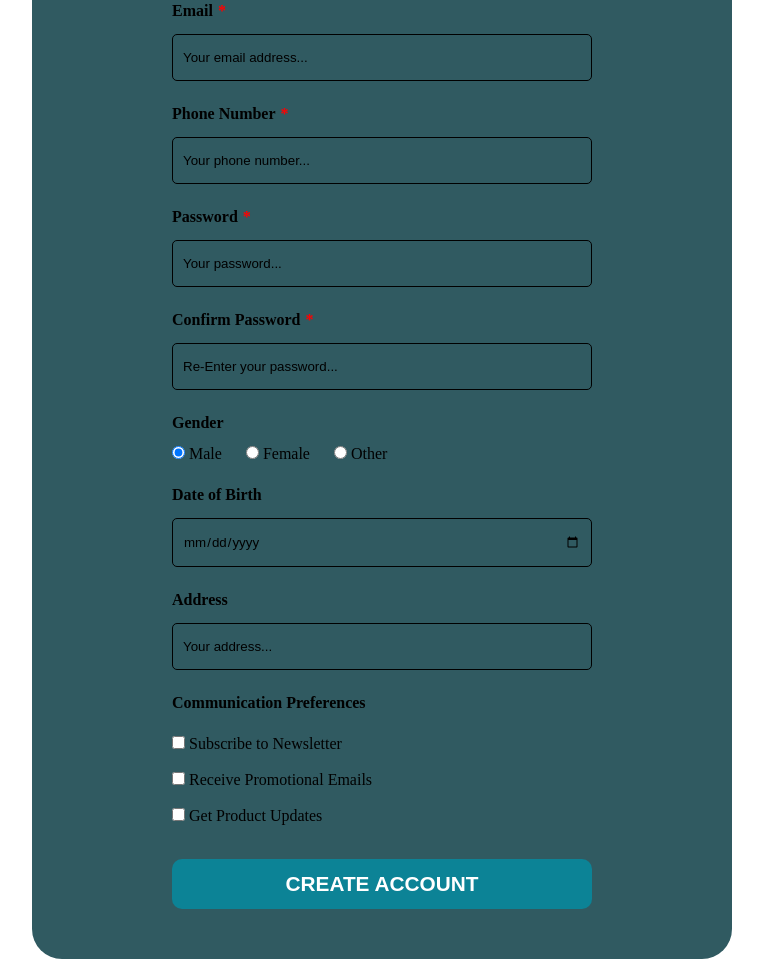
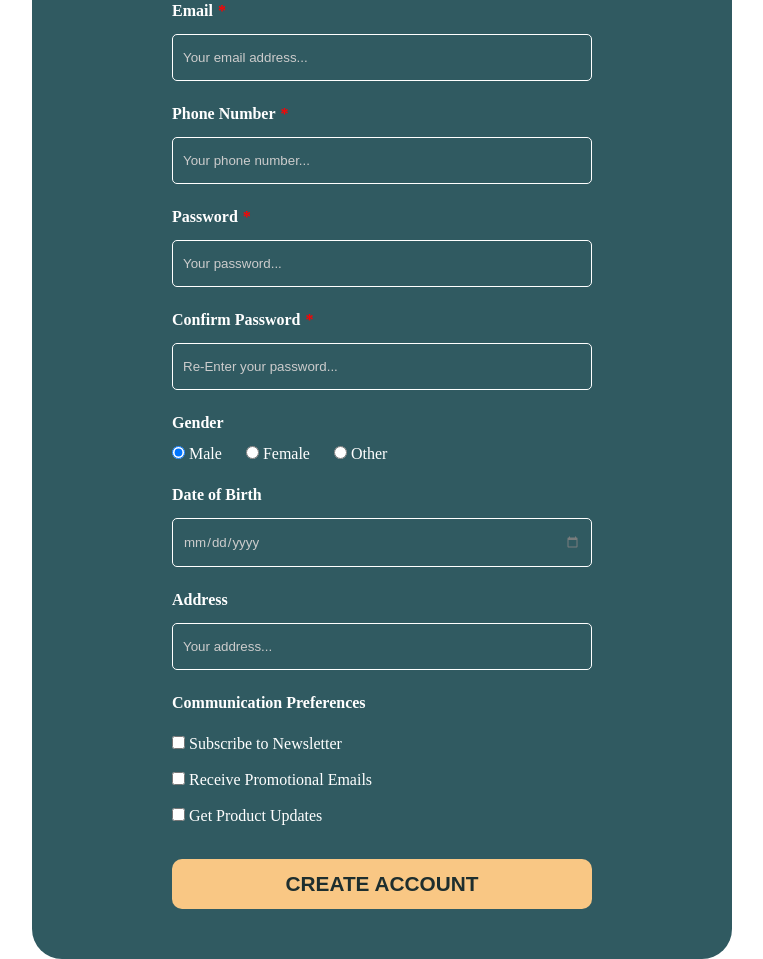
Before and after one commit to DiuTranThi2610/f8-zoom-day-5, a plain HTML site: page form-interactive.html in a window 1280 px wide. Shown: the part 491-1450 px from the top of the page, without its empty margins (258-1021 px from the left). Drawn offline with Linux system fonts and the light colour scheme.

Commit message:
Update form-interactive

```diff
--- a/css/style.css
+++ b/css/style.css
@@ -54,6 +54,10 @@ h1{
 }
 
 .menu-item {
+    display: flex;
+    align-items: center;
+    justify-content: center;
+    padding: 0 20px;
     height: 80px;
     border-left: 1px solid #fff;
 }
@@ -63,12 +67,8 @@ h1{
 }
 
 .menu-item a {
-    display: flex;
-    align-items: center;
-    justify-content: center;
     height: 100%;
-    padding: 0 20px;
-
+    align-content: center;
     color: #fff;
     font-size: 1.5rem;
     text-decoration: none;
@@ -85,7 +85,7 @@ h1{
     color:blue;
 }
 
-.menu-item::before{
+.menu-item::before {
     content:'\25B6' ;
     color: #fff;
     margin-right: 5px;
@@ -108,16 +108,20 @@ h1{
 .form{
     width: 70%;
     margin: 0 auto;
+    color: #fff;
 }
 
 .form-heading{
     text-align: center;
+    color: #fff;
 }
 
 .form-title{
     font-size: 2.5rem;
     font-weight: 600;
     margin: 0;
+    color: #fff;
+
 }
 
 .form-text{
@@ -140,8 +144,15 @@ h1{
     padding: 15px 10px;
     display: block;
     background-color: transparent;
-    border: 1.2px solid #000;
+    border: 1.2px solid #fff;
     border-radius: 5px;
+    color: #ccc;
+}
+
+input[type="date"]::-webkit-calendar-picker-indicator {
+    filter: invert(50%);
+    opacity: 0.9;
+    cursor: pointer;
 }
 
 .form-group:has(:invalid:not(:placeholder-shown)) .text-input {
@@ -157,7 +168,7 @@ h1{
 }
 
 .text-input::placeholder{
-    color: #000;
+    color: #ccc;
 }
 
 .img{
@@ -185,19 +196,22 @@ h1{
 .btn{
     width: 100%;
     min-height: 50px;
-    background-color: #0c8396;
-    color: white;
+    background-color: #F9C784;
+    color: #1e2e2e;
     border-radius: 10px;
     font-weight: 700;
     cursor: pointer;
+    transition: background-color 0.3s ease;
 }
 
 .btn:hover{
-    color: blue;
+    background-color: #f7b24b;
+    color: #1e2e2e;
 }
 
 .btn:active{
-    color: #000;
+    background-color: #d99b3d;
+    color: #1e2e2e;
 }
 
 /* Pricing */
```
